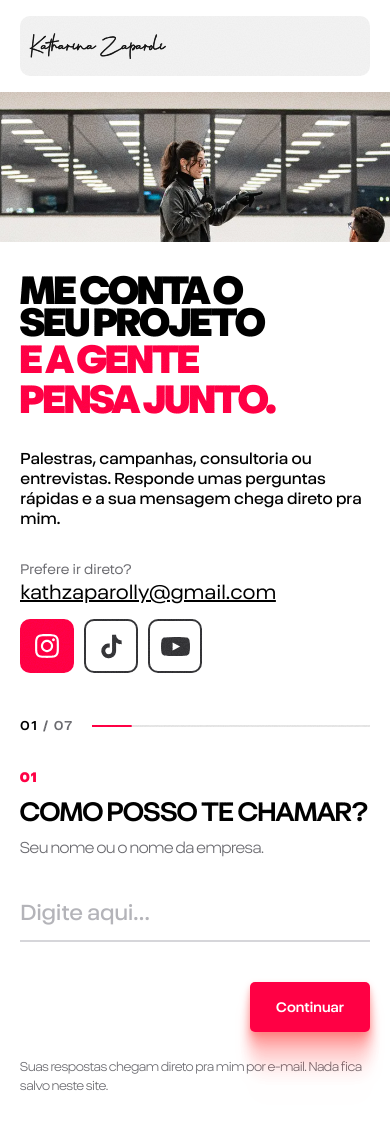
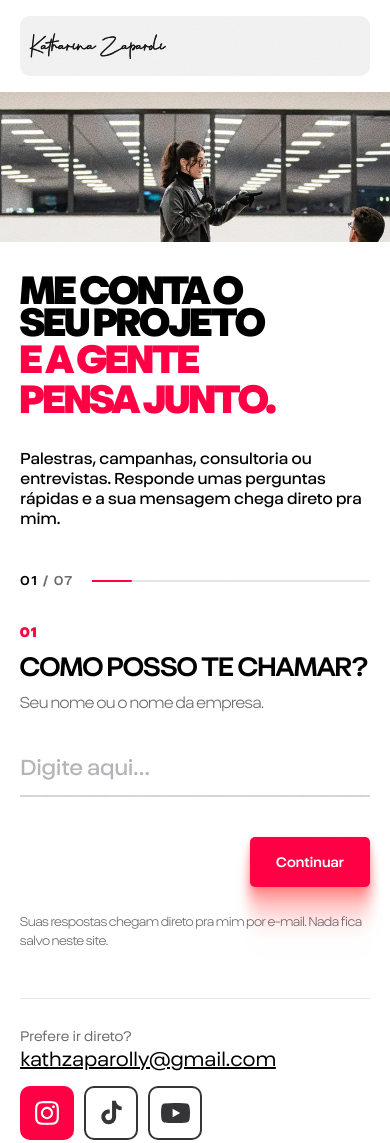
Before and after one commit to 4ngelo0/landing-page-Katharina-Zaparoli, a plain HTML site: page trabalhe-comigo.html in a window 390 px wide. Shown: the top 1143 px of the page. Drawn offline with Linux system fonts and the light colour scheme.

Commit message:
Mobile (trabalhe comigo): "Prefere ir direto?" abaixo do formulário
Co-Authored-By: Claude Opus 5.5 <noreply@anthropic.com>

```diff
--- a/css/contato.css
+++ b/css/contato.css
@@ -355,6 +355,13 @@
   .cf-js .cf.is-done .cf-nav, .cf-js .cf.is-done .cf-top { display: none; }
   .cf-done .cf-q { font-size: 32px; }
   .ct-text { text-align: left; }   /* justificado em coluna estreita abria buracos entre as palavras */
+
+  /* "Prefere ir direto?" (e-mail + redes) vai pra baixo do formulário:
+     a intro "se desmonta" e os filhos dela viram itens da grade, então dá pra reordenar */
+  .ct > .stage { row-gap: 0; }
+  .ct-intro { display: contents; }
+  .cf { margin-top: 44px; }
+  .ct-direct { order: 1; margin-top: 48px; padding-top: 28px; border-top: 1px solid rgba(0, 0, 0, 0.1); }
   .cf-area { font-size: 17px; }   /* ≥16px: o iPhone não dá zoom ao focar o campo */
 }
 
```
